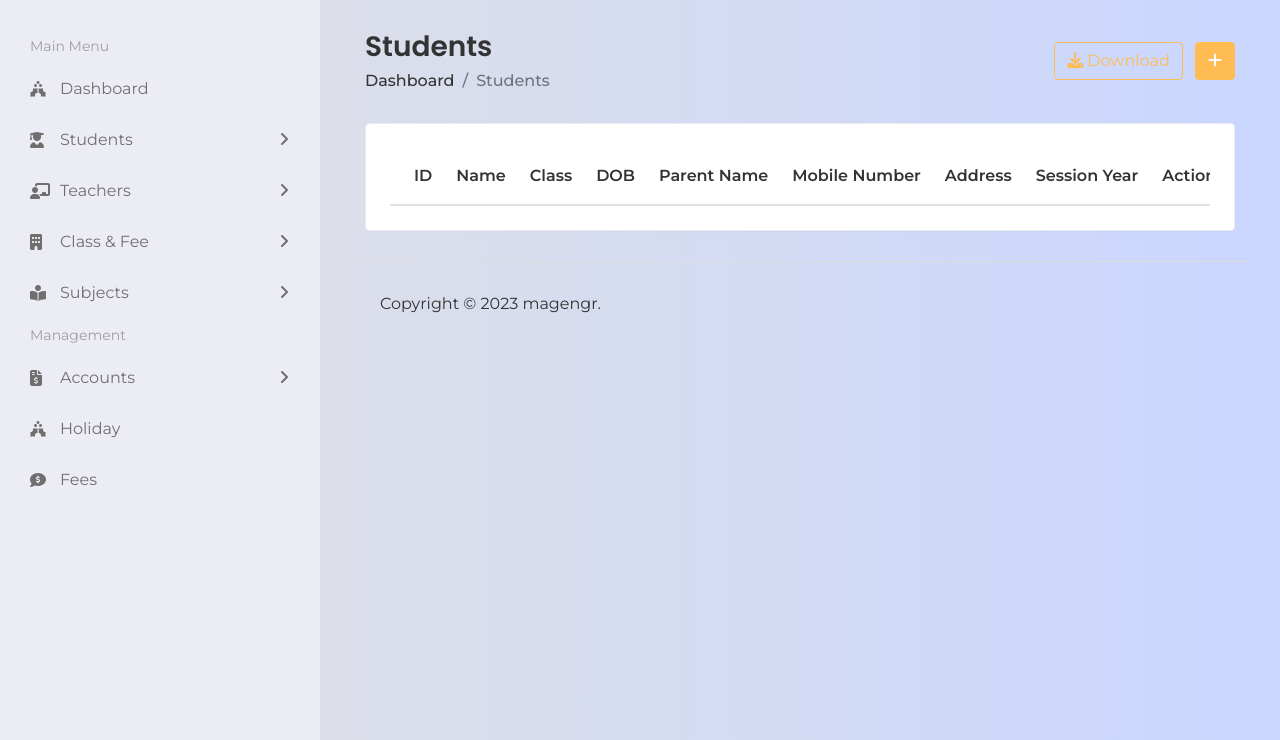
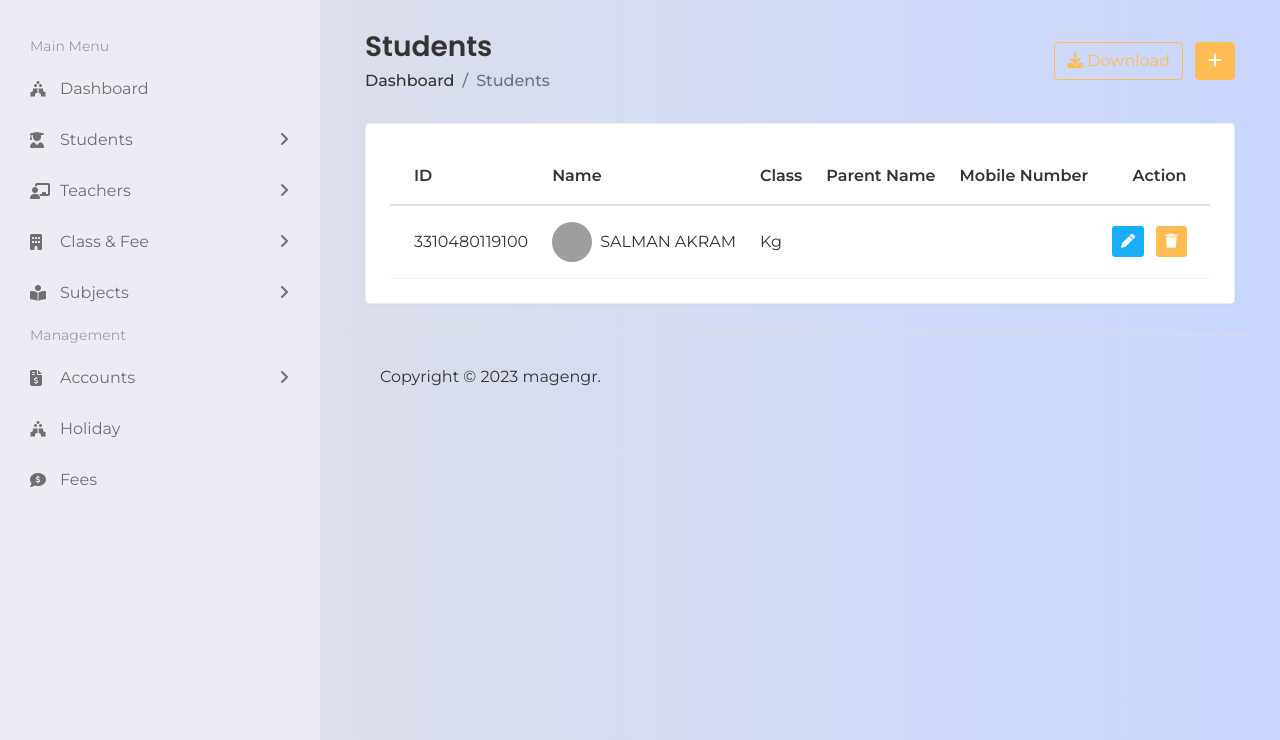
Before and after one commit to tahasubhani/school-managment-system, a Django app: page /hod/student/view in a window 1280 px wide. Shown: the part 60-800 px from the top of the page. Run offline with Django 4.2, Linux system fonts and the light colour scheme; data comes from the database, SQL or seed files in the repository; data that the repository does not hold is empty; some libraries are stand-ins or nearby versions; grey boxes are pictures that could not be loaded.

Commit message:
23.11 section and auto generated

```diff
--- a/app/models.py
+++ b/app/models.py
@@ -22,19 +22,19 @@ class Course(models.Model):
         def __str__(self):
             return self.name
 
+class Section(models.Model):
+    section_name = models.CharField(max_length=100)
+    # fee_course = models.CharField(max_length=100,default='', blank=True, null=True)
+    created_at = models.DateTimeField(auto_now_add=True)
+    updated_at = models.DateTimeField(auto_now=True)
+
+    def __str__(self):
+        return self.section_name
 class Session_Year(models.Model):
         session_start = models.CharField(max_length=100)
         session_end = models.CharField(max_length=100)
         def __str__(self):
             return self.session_start + " to " + self.session_end
-class Section(models.Model):
-    name = models.CharField(max_length=100)
-    # fee_course = models.CharField(max_length=100,default='', blank=True, null=True)
-    created_at = models.DateTimeField(auto_now_add=True)
-    updated_at = models.DateTimeField(auto_now=True)
-
-    def __str__(self):
-        return self.name
 
 
 class Student(models.Model):
--- a/student_management_system/hod_views.py
+++ b/student_management_system/hod_views.py
@@ -14,8 +14,9 @@ def HOME(request):
 @login_required(login_url='/')
 def AddStudent(request):
     regis = 2023000 if Student.objects.count() == 0 else Student.objects.aggregate(max=Max('student_regis'))["max"]+1
-    print(regis)
+    # print(regis)
     section = Section.objects.all()
+    # print(section)
     course = Course.objects.all()
     session_year = Session_Year.objects.all()
     # print(course)
@@ -30,13 +31,12 @@ def AddStudent(request):
 
         first_name = request.POST.get('first_name')
         last_name = request.POST.get('last_name')
-        # student_regis = request.POST.get('student_regis')
         gender = request.POST.get('gender')
         dob = request.POST.get('dob')
         course_id = request.POST.get('course_id')
+        section_id = request.POST.get('section_id')
+        session_year_id = request.POST.get('session_year_id')
         b_cnic = request.POST.get('b_cnic')
-        session_year_id = request.POST.get('session_year_id')
-        section_id = request.POST.get('section_id')
         student_pic = request.FILES.get('student_pic')
         father_name = request.POST.get('father_name')
         father_oc = request.POST.get('father_oc')
@@ -55,9 +55,14 @@ def AddStudent(request):
             except Course.DoesNotExist:
                 messages.error('value does not exist')
                 return redirect('add_student')
-
+            # try:
+            #     section = Section.objects.get(id=section_id)
+            # except Section.DoesNotExist:
+            #     messages.error('value does not exist')
+            #     return redirect('add_student')
             session_year = Session_Year.objects.get(id=session_year_id)
             section = Section.objects.get(id=section_id)
+
 
             student = Student(
                first_name = first_name,
@@ -86,7 +91,7 @@ def AddStudent(request):
     context={
         'course': course,
         'session_year': session_year,
-        'section_id': section,
+        'section': section,
         'student_regis': regis
     }
     return render(request,'hod/add_student.html',context)
@@ -105,6 +110,8 @@ def StudentDetails(request,id):
     # # print(student)
     course =Course.objects.all()
     session_year =Session_Year.objects.all()
+    section = Section.objects.all()
+
     ##########################################################
     if request.method == 'POST':
         # student_id = request.POST.get('student_id')
@@ -139,7 +146,7 @@ def StudentDetails(request,id):
             # student.course_id = Course.objects.all()
             student.b_cnic = b_cnic
             # student.session_year_id = Session_Year.objects.get(id=session_year_id)
-            student.section_abc = section_abc
+            student.section_id = section_id
             # student.student_pic = student_pic
             if student_pic !=None and student_pic != '':
                 student.student_pic = student_pic
--- a/templates/hod/add_student.html
+++ b/templates/hod/add_student.html
@@ -112,7 +112,7 @@
                            <select class="form-control" name="section_id"  required >
                                <option selected disabled value="">--Select Class--</option>
                                {% for i in section %}
-                                   <option value="{{i.id}}">{{i.name}}</option>
+                                   <option value="{{i.id}}">{{i.section_name}}</option>
                                {% endfor %}
                            </select>
                         </div>
--- a/templates/hod/student_details.html
+++ b/templates/hod/student_details.html
@@ -52,7 +52,7 @@
                             </li>
                             <li>
                                 <span class="title-span">Section : </span>
-                                <span class="info-span">{{student.section_abc}}</span>
+                                <span class="info-span">{{student.section_id}}</span>
                              </li>
 
                              <li>
--- a/templates/hod/view_student.html
+++ b/templates/hod/view_student.html
@@ -29,11 +29,11 @@
                             <th>ID</th>
                             <th>Name</th>
                             <th>Class</th>
-                            <th>DOB</th>
+                            <!-- <th>DOB</th> -->
                             <th>Parent Name</th>
                             <th>Mobile Number</th>
-                            <th>Address</th>
-                            <th>Session Year</th>
+                            <!-- <th>Address</th> -->
+                            <!-- <th>Session Year</th> -->
                             <th class="text-right">Action</th>
                          </tr>
                       </thead>
@@ -48,11 +48,11 @@
                                </h2>
                             </td>
                             <td>{{i.course_id}}</td>
-                            <td>{{i.dob}}</td>
+                            <!-- <td>{{i.dob}}</td> -->
                             <td>{{i.father_name}}</td>
                             <td>{{i.father_mobile}}</td>
-                            <td>{{i.address}}</td>
-                            <td>{{i.session_year_id.session_start}} to {{i.session_year_id.session_end}}</td>
+                            <!-- <td>{{i.address}}</td> -->
+                            <!-- <td>{{i.session_year_id.session_start}} to {{i.session_year_id.session_end}}</td> -->
                             <td class="text-right">
                                <div class="actions">
                                   <a href="{% url 'edit_student' i.b_cnic  %}" class="btn btn-sm bg-success-light mr-2">
```
Also changed, not shown: app/migrations/0010_rename_name_section_section_name.py (added), db.sqlite3.
